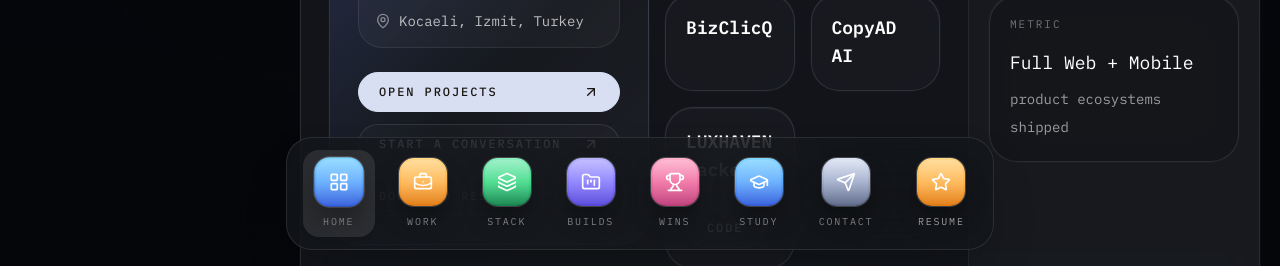
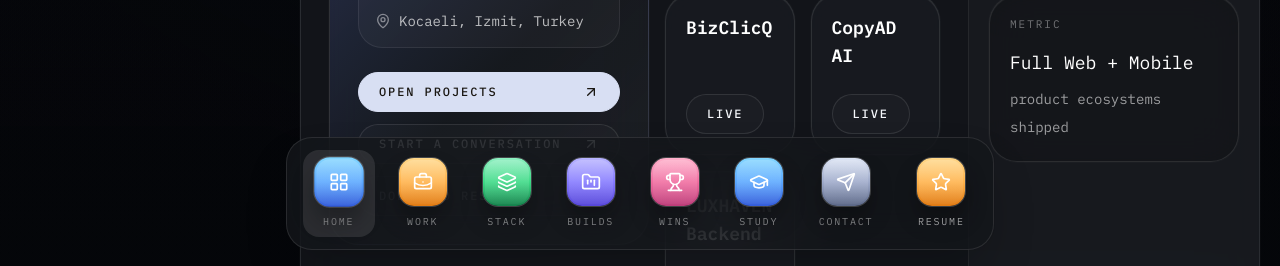
Before and after one commit to hkshakib/portfolio, a React (Vite) app: page / in a window 1280 px wide. Shown: the part 534-800 px from the top of the page. Built offline with nearby package versions, Linux system fonts and the light colour scheme.

Commit message:
Show live links in overview projects

```diff
--- a/src/views/OverviewView.jsx
+++ b/src/views/OverviewView.jsx
@@ -58,9 +58,10 @@ export default function OverviewView() {
           </div>
           <div className="grid gap-4 lg:grid-cols-2 2xl:grid-cols-3">
             {featuredProjects.map((project) => {
-              const primaryCodeLink = project.links.find(
-                (link) => link.label.toLowerCase() === "code" || link.label.toLowerCase() === "repository"
-              );
+              const primaryLinks = project.links.filter((link) => {
+                const label = link.label.toLowerCase();
+                return label === "code" || label === "repository" || label === "live";
+              });
 
               return (
                 <Card
@@ -68,11 +69,13 @@ export default function OverviewView() {
                   className="flex h-full flex-col rounded-[28px] p-5"
                 >
                   <h3 className="text-lg font-semibold text-white">{project.title}</h3>
-                  {primaryCodeLink ? (
-                    <div className="mt-auto pt-6">
-                      <Button href={primaryCodeLink.href} variant="secondary">
-                        Code
-                      </Button>
+                  {primaryLinks.length ? (
+                    <div className="mt-auto flex flex-wrap gap-3 pt-6">
+                      {primaryLinks.map((link) => (
+                        <Button key={link.href} href={link.href} variant="secondary">
+                          {link.label}
+                        </Button>
+                      ))}
                     </div>
                   ) : null}
                 </Card>
```
